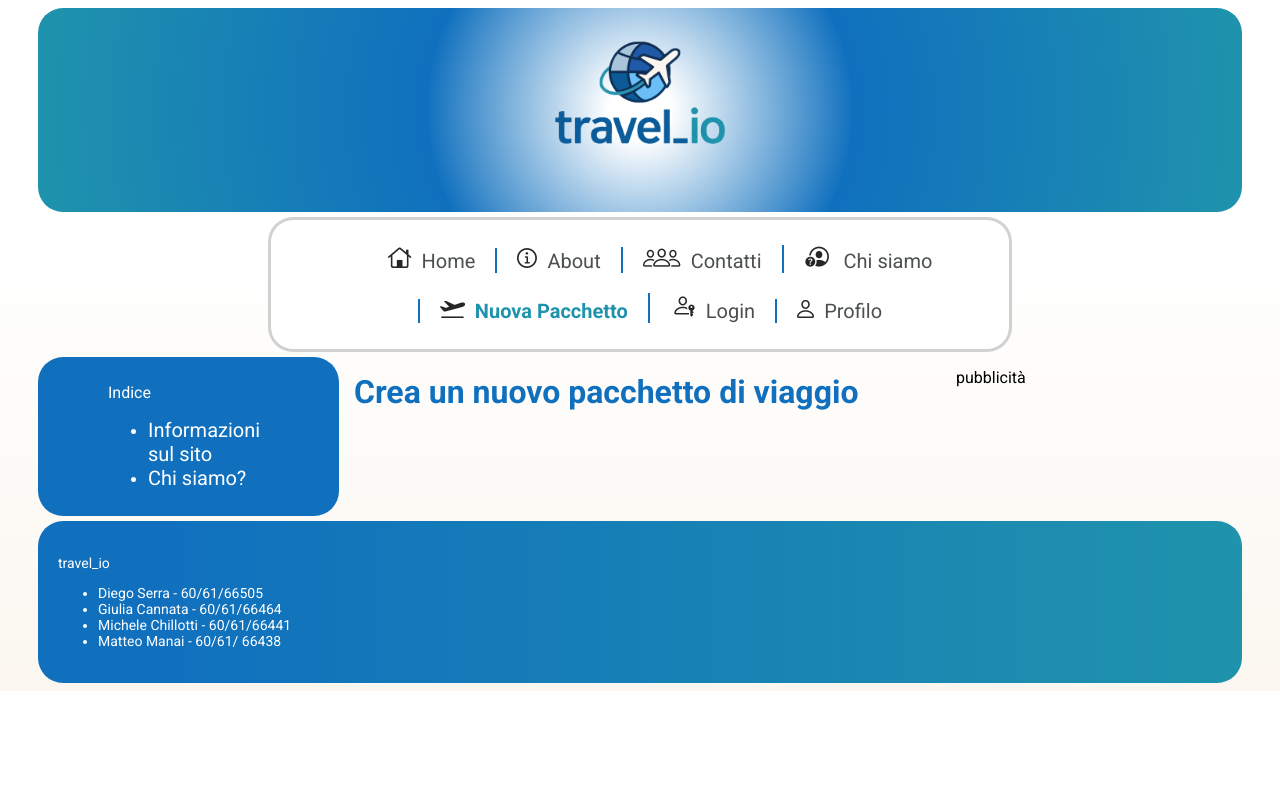
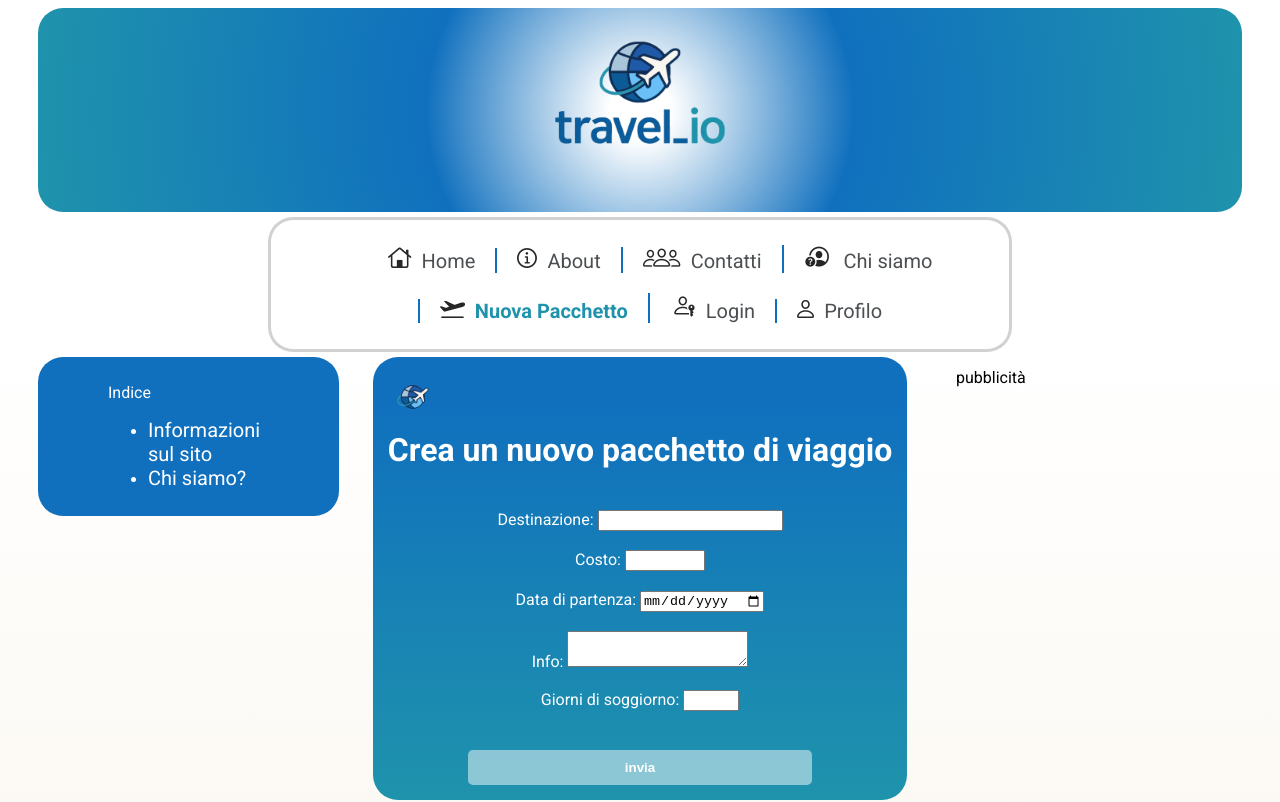
Before and after one commit to diiego-s/FPW_Project, a Vue app in the folder Travel_io/: page /newPackage in a window 1280 px wide. Shown: the top 802 px of the page. Built offline with nearby package versions, Linux system fonts and the light colour scheme.

Commit message:
aggiornato databse, aggiunto fake form per aggiungere viaggi

```diff
--- a/Travel_io/src/views/NewPackageView.vue
+++ b/Travel_io/src/views/NewPackageView.vue
@@ -1,5 +1,86 @@
 <template>
     <div class="col-2">
-        <h1>Crea un nuovo pacchetto di viaggio</h1>
+
+        <form id="formHolidayPackage" action="newHolidayPackage">
+            <div id="headerForm">
+                <img src="../assets/img/onlylogo.png" alt="logo di travel_io senza scritta" width="50">
+                <br>
+                <br>
+                <h1 style="color: var(--white);">Crea un nuovo pacchetto di viaggio</h1>
+            </div>
+
+            <br>
+
+            <label for="destination">Destinazione: </label>
+            <input type="text" name="destination" />
+
+            <br>
+            <br>
+
+            <label for="price">Costo: </label>
+            <input type="number" name="price" min="1" max="10000">
+
+            <br>
+            <br>
+
+            <label for="departure">Data di partenza: </label>
+            <input type="date" name="departure" >
+
+            <br>
+            <br>
+
+            <label for="info">Info: </label>
+            <textarea name="info"></textarea>
+
+            <br>
+            <br>
+
+            <label for="days">Giorni di soggiorno: </label>
+            <input type="number" name="days" min="1" max="31">
+
+            <br>
+            <br>
+
+            <input type="submit" value="invia">
+
+        </form>
+
     </div>
 </template>
+
+<style>
+    #formHolidayPackage{
+        background: linear-gradient(180deg, var(--primary) 10%, var(--tertiary));
+        color: var(--white);
+        border-radius: 25px;
+        text-align: center;
+        width: fit-content;
+        padding: 15px;
+
+        margin: auto;
+        margin-bottom: 26px;
+        margin-top: 5px;
+    }
+
+    #formHolidayPackage input[type="submit"] {
+        background: rgba(255, 255, 255, 0.489);
+        color: var(--white);
+        font-weight: bold;
+        cursor: pointer;
+
+        padding: 10px;
+        border: none;
+        border-radius: 5px;
+        margin-top: 20px;
+        width: 68%;
+    }
+
+    #formHolidayPackage input[type="submit"]:hover {
+        background: rgba(255, 255, 255, 0.343);
+        color: var(--white);
+    }
+
+    #headerForm img{
+        float: left;
+    }
+</style>
```
Also changed, not shown: Travel_io/src/assets/img/onlylogo.png (added), 1 other file (tests, documents, lock files or other folders).
